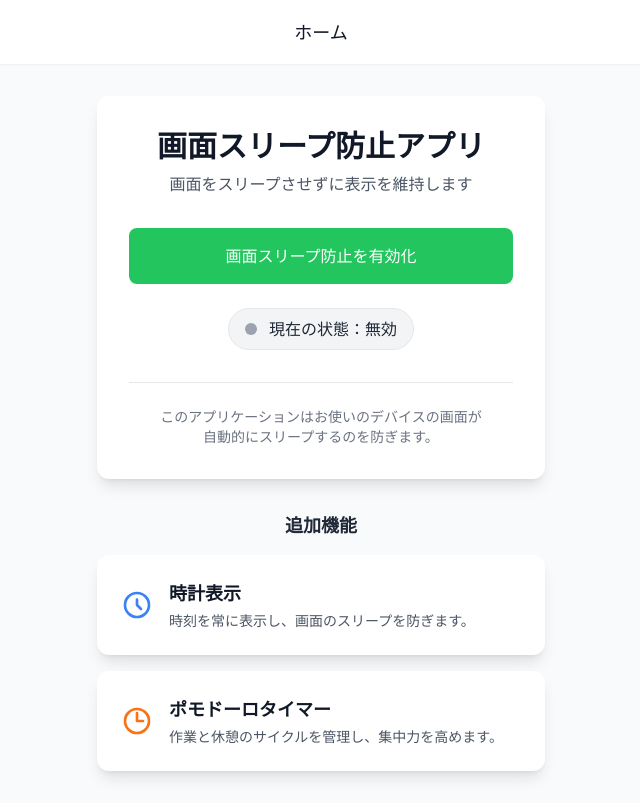
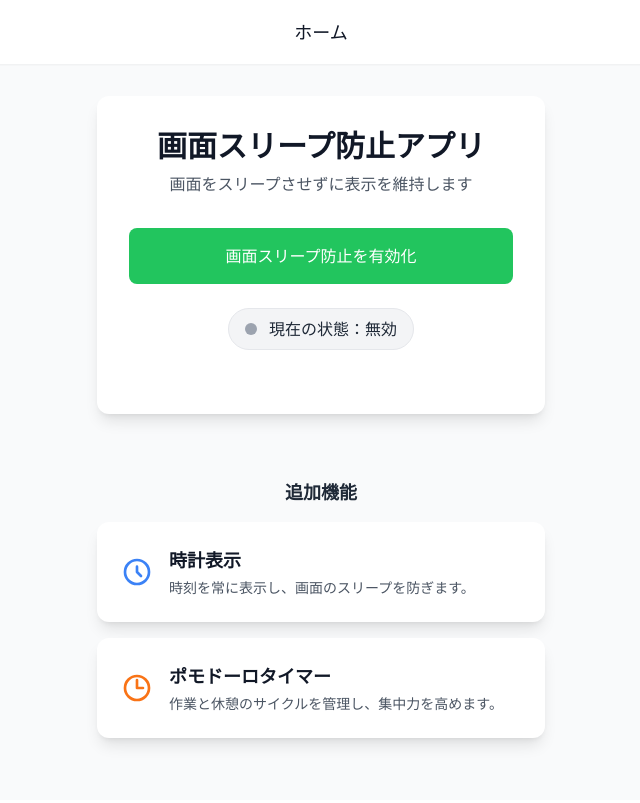
Before and after one commit to Koichi73/screen-wake-lock-app, a Vue app: page / in a window 1280 px wide. Shown: the whole page, without its empty margins (319-959 px from the left). Built offline with nearby package versions, Linux system fonts and the light colour scheme.

Commit message:
Delete footer

```diff
--- a/src/views/HomeView.vue
+++ b/src/views/HomeView.vue
@@ -31,18 +31,10 @@
       </section>
 
       <!-- Info Section -->
-      <footer class="mt-8 pt-6 border-t border-gray-200">
-        <div class="text-center">
-          <p class="text-xs sm:text-sm text-gray-500 leading-relaxed">
-            このアプリケーションはお使いのデバイスの画面が<br class="hidden sm:inline">
-            自動的にスリープするのを防ぎます。
-          </p>
-        </div>
-      </footer>
     </div>
 
     <!-- Feature Selection -->
-    <div class="mt-8">
+    <div class="mt-16">
       <h2 class="text-lg font-semibold text-gray-800 mb-4 text-center">追加機能</h2>
       <div class="space-y-4">
         <!-- Clock Card -->
```
